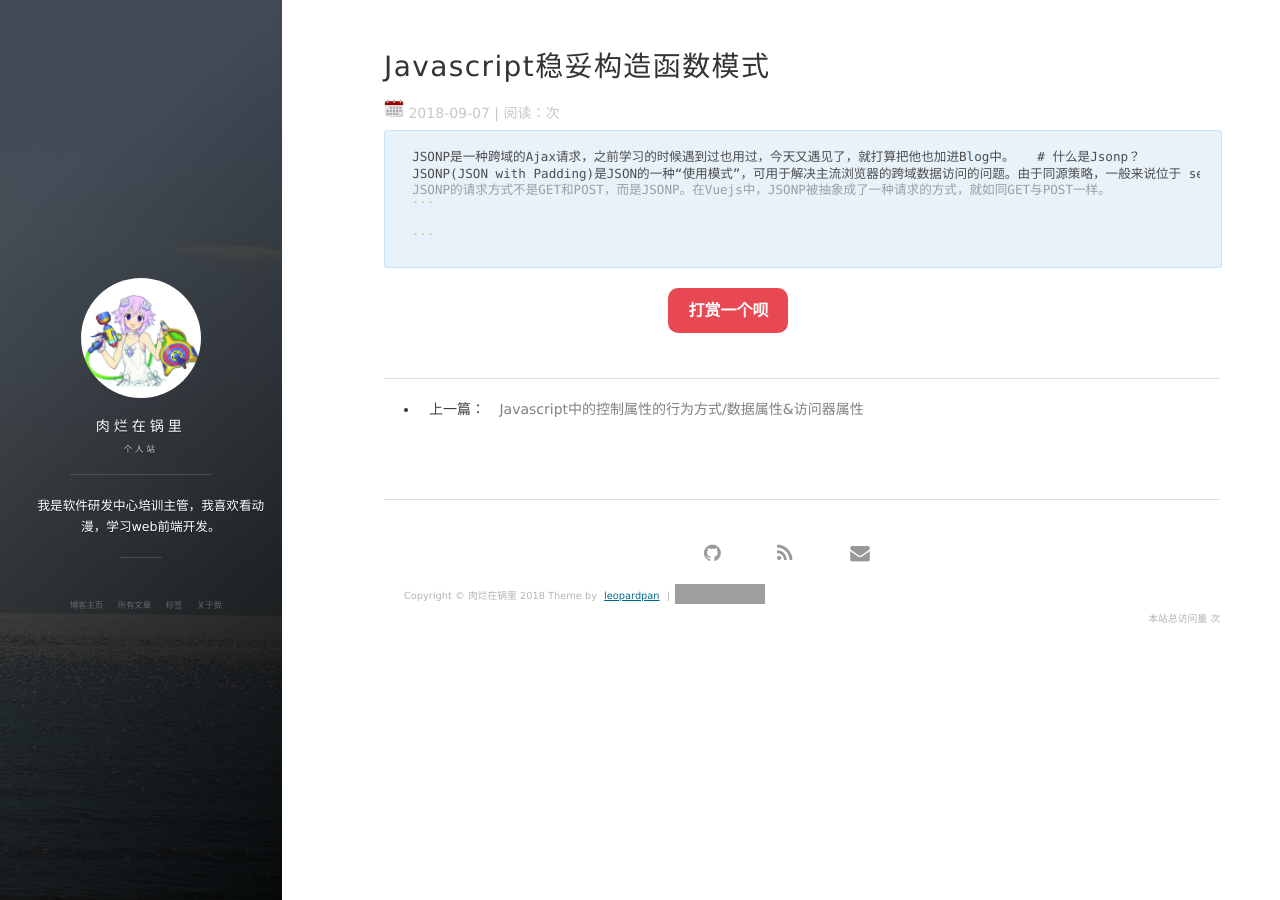
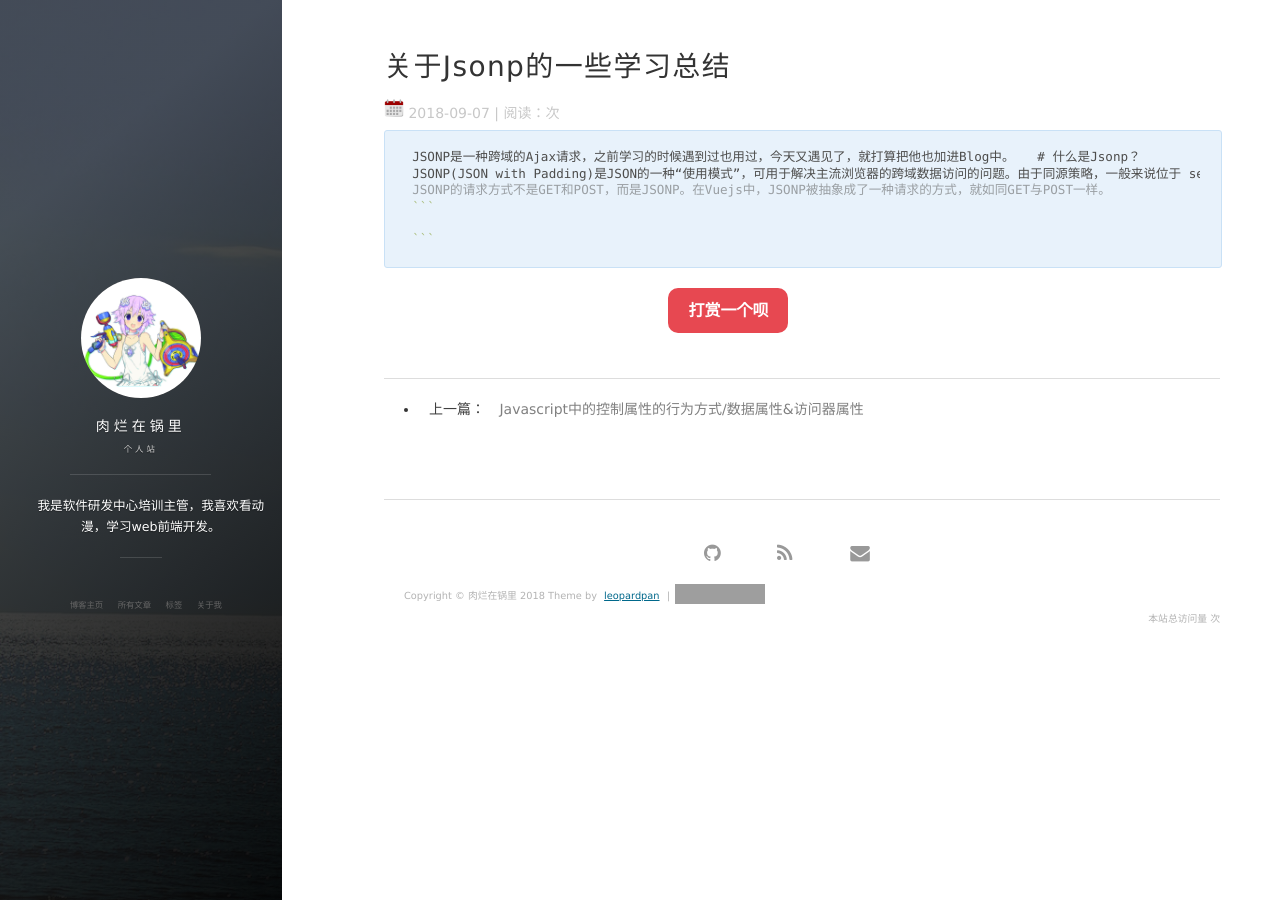
Before and after one commit to FDirectionClear/fdirectionclear.github.io, a Jekyll site: the page built from _posts/2018-09-13-JsonpFirstResolve.md, in a window 1280 px wide. Built offline with Jekyll 4.4.1, drawn with Linux system fonts in a browser that asks for light colours; nearby versions of some CDN libraries; comment, search, counter and statistics services are not loaded; grey boxes are pictures that could not be loaded.

Commit message:
关于Jsonp的一些学习总结
关于Jsonp的一些学习总结，完善中...

```diff
--- a/_posts/2018-09-13-JsonpFirstResolve.md
+++ b/_posts/2018-09-13-JsonpFirstResolve.md
@@ -1,6 +1,6 @@
 ---
 layout: post
-title: Javascript稳妥构造函数模式
+title: 关于Jsonp的一些学习总结
 date: 2018-09-07
 tag: Javascript
 ---
```
